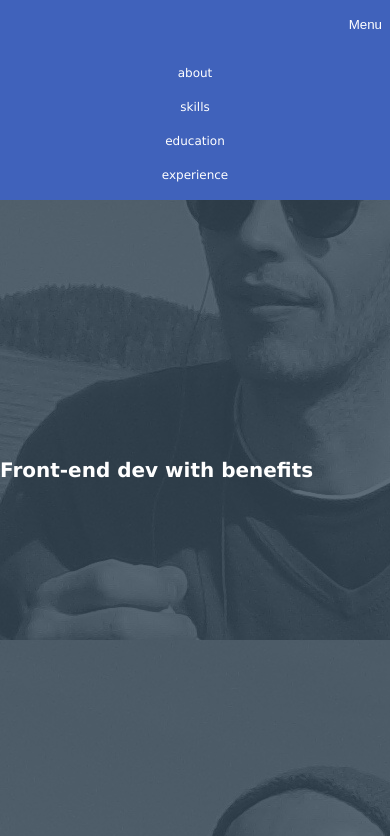
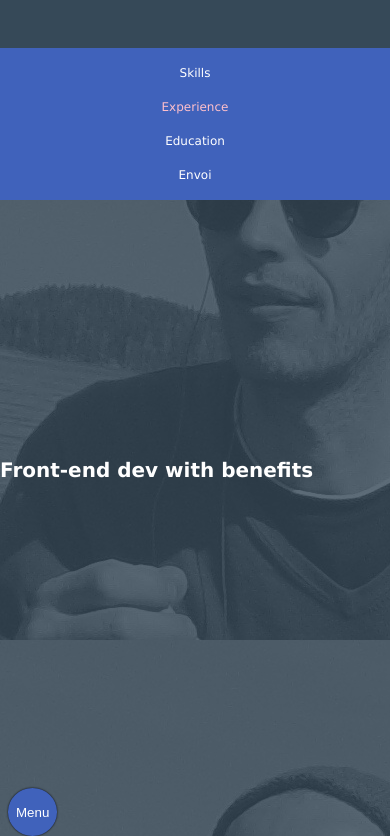
Before and after one commit to tristanhamel/cv, a website built with webpack: page src/index.html in a window 390 px wide. Both pictures are taken after a click on the button "Menu". Shown: the top 836 px of the page. Built offline with nearby package versions, Linux system fonts and the light colour scheme.

Commit message:
menu scrollSpy

```diff
--- a/src/components/menu/index.js
+++ b/src/components/menu/index.js
@@ -6,11 +6,62 @@ export const menuComponent =  {
   selector: 'th-menu',
   template,
   controller: () => {
-    const toggle = $('.menu-toggle');
-    const menu = $('.menu-list');
-    // hide/show menu toggle
+    const toggle = $('.menu-toggle-button');
+    const menu = $('.menu');
+
+    $(document).ready(() => {
+      // populate menu
+      const menuElemTemplate = `
+        <li class="menu-item">
+          ###
+        </li>`;
+      let menuElemsContent = '';
+      $('.section-title')
+        .each((i, elm) => {
+          menuElemsContent += menuElemTemplate.replace('###', $(elm).text());
+        });
+      $('.menu-list').append(menuElemsContent);
+
+      // spy scroll position
+      let sectionsXY = registerOffset($('.section'));
+      let scrollOffset = $(window).height() / 2;
+
+      $(window).scroll(() => {
+        const activeElem = sectionsXY.find(s => s.top < $(window).scrollTop() + scrollOffset);
+
+        if(activeElem && !activeElem.isActive) {
+          sectionsXY = sectionsXY
+            .map(elm => elm.top === activeElem.top ?
+              Object.assign(elm, {isActive: true}) :
+              Object.assign(elm, {isActive: false}));
+
+          $('.menu-item')
+            .removeClass('active')
+            .filter(i => i === activeElem.index)
+            .addClass('active');
+        }
+      });
+
+
+    });
+
+
+    // hide/show menu on mobile
     toggle.click(() => {
       menu.toggleClass('visible');
     });
+
+    function registerOffset(elements) {
+      //we want to sort elements by offset
+      return elements
+        .map( (i, elm) => ({
+          element: elm,
+          top: $(elm).offset().top,
+          index: i,
+          isActive: false
+        }))
+        .toArray()
+        .sort((a, b) => b.top - a.top);
+    }
   }
 };
--- a/src/components/menu/menu.html
+++ b/src/components/menu/menu.html
@@ -1,21 +1,21 @@
 <div class="menu">
-  <div class="menu-bar">
-    <button class="menu-toggle">
+  <div class="menu-toggle">
+    <button class="menu-toggle-button">
       Menu
     </button>
   </div>
   <ul class="menu-list">
-    <li class="menu-item">
-      about
-    </li>
-    <li class="menu-item">
-      skills
-    </li>
-    <li class="menu-item">
-      education
-    </li>
-    <li class="menu-item">
-      experience
-    </li>
+    <!--<li class="menu-item">-->
+      <!--about-->
+    <!--</li>-->
+    <!--<li class="menu-item">-->
+      <!--skills-->
+    <!--</li>-->
+    <!--<li class="menu-item">-->
+      <!--education-->
+    <!--</li>-->
+    <!--<li class="menu-item">-->
+      <!--experience-->
+    <!--</li>-->
   </ul>
 </div>
--- a/src/components/menu/menu.scss
+++ b/src/components/menu/menu.scss
@@ -6,26 +6,33 @@
   width: 100%;
   z-index: 100;
 
-  .menu-bar {
+  .menu-toggle {
     align-items: center;
     background: $blue;
+    border-radius: 50%;
+    bottom: 0;
+    box-shadow: black 0 0 2px;
+    cursor: pointer;
     display: flex;
     height: $menu-bar-height;
-    justify-content: flex-end;
-    position: absolute;
-    top: 0;
-    width: 100%;
+    margin: 0.5rem;
+    position: fixed;
 
     @include respond-to('medium') {
       display: none;
     }
   }
 
-  .menu-toggle {
+  .menu-toggle-button {
     background: none;
     border: none;
     color: $white;
+    cursor: pointer;
     padding: 0.5rem;
+
+    &:focus {
+      outline: 0;
+    }
   }
 
   .menu-list {
@@ -38,10 +45,6 @@
     text-align: center;
     visibility: hidden;
 
-    &.visible {
-      visibility: visible;
-    }
-
     @include respond-to('medium') {
       flex-direction: row;
       margin-top: 0;
@@ -51,5 +54,19 @@
 
   .menu-item {
     padding: 0.5rem;
+
+    &.active {
+      color: pink;
+    }
+  }
+
+  &.visible {
+    .menu-list {
+      visibility: visible;
+
+      @include respond-to('medium') {
+        visibility: visible;
+      }
+    }
   }
 }
```
Also changed, not shown: src/components/education/education.html (+1 -3 lines).
